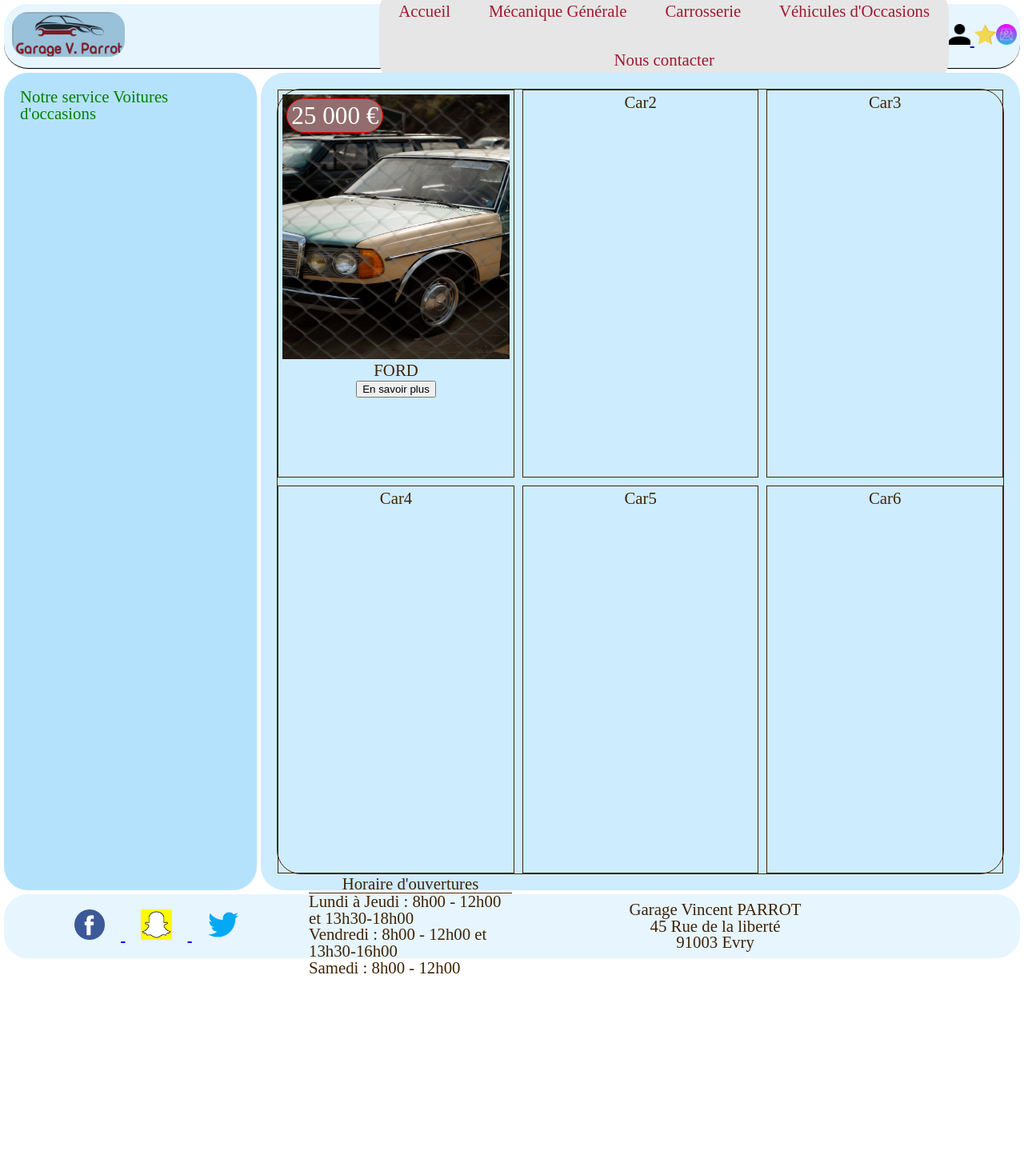
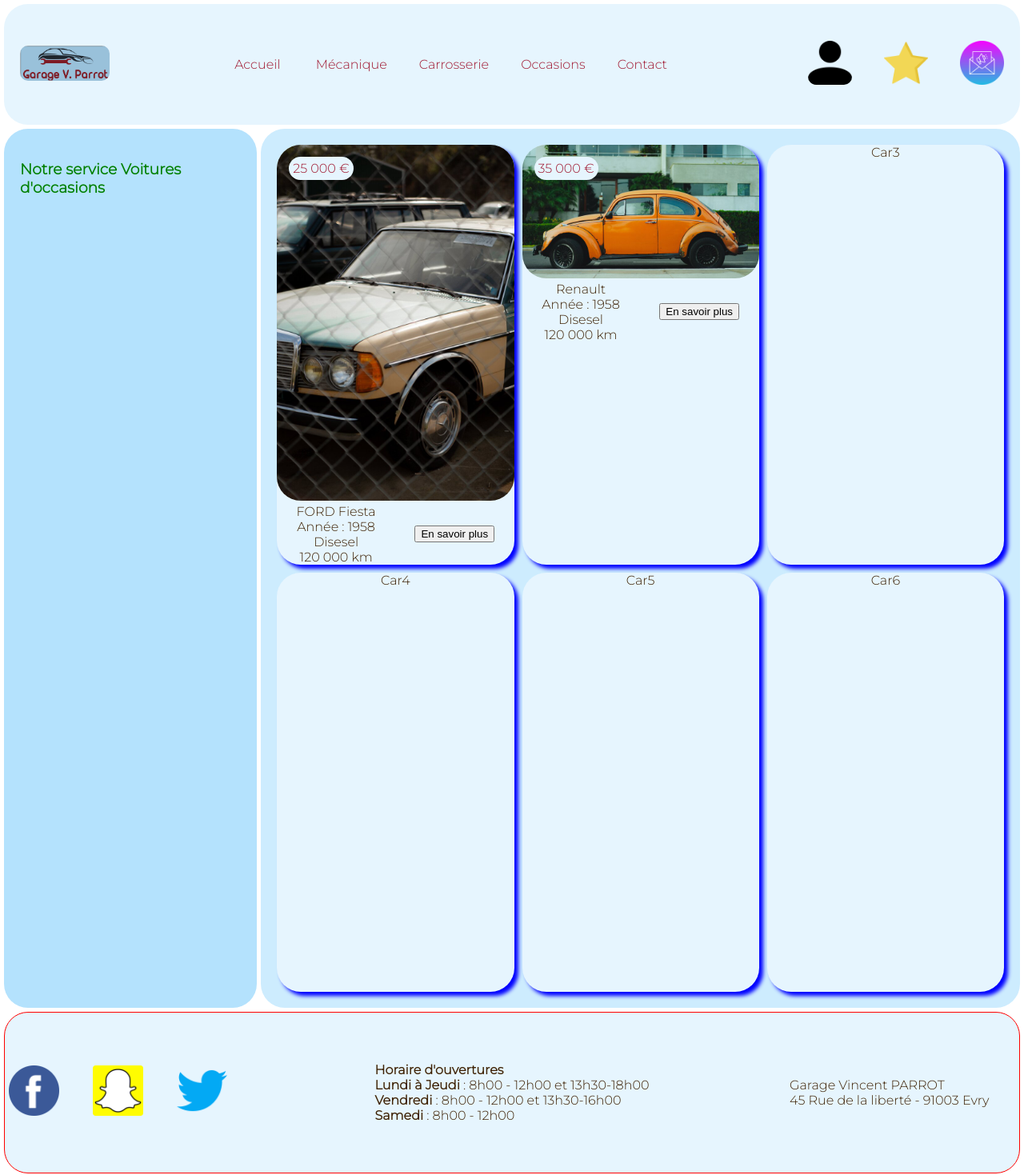
Before and after one commit to zeba79/ECF-Garage-Parrot, a React (Create React App) app: page /occasions in a window 1280 px wide. Shown: the top 1469 px of the page at 80% size. Before the commit the page ends 1221 px from the top, so only its background shows below. Built offline with nearby package versions, Linux system fonts and the light colour scheme.

Commit message:
Add cars informations to Occasions menu

```diff
--- a/src/App.css
+++ b/src/App.css
@@ -1,48 +1,2 @@
-/* http://meyerweb.com/eric/tools/css/reset/
-   v2.0 | 20110126
-   License: none (public domain)
-*/
 
-html, body, div, span, applet, object, iframe,
-h1, h2, h3, h4, h5, h6, p, blockquote, pre,
-a, abbr, acronym, address, big, cite, code,
-del, dfn, em, img, ins, kbd, q, s, samp,
-small, strike, strong, sub, sup, tt, var,
-b, u, i, center,
-dl, dt, dd, ol, ul, li,
-fieldset, form, label, legend,
-table, caption, tbody, tfoot, thead, tr, th, td,
-article, aside, canvas, details, embed,
-figure, figcaption, footer, header, hgroup,
-menu, nav, output, ruby, section, summary,
-time, mark, audio, video {
-	margin: 0;
-	padding: 0;
-	border: 0;
-	font-size: 100%;
-	font: inherit;
-	vertical-align: baseline;
-}
-/* HTML5 display-role reset for older browsers */
-article, aside, details, figcaption, figure,
-footer, header, hgroup, menu, nav, section {
-	display: block;
-}
-body {
-	line-height: 1;
-}
-ol, ul {
-	list-style: none;
-}
-blockquote, q {
-	quotes: none;
-}
-blockquote:before, blockquote:after,
-q:before, q:after {
-	content: '';
-	content: none;
-}
-table {
-	border-collapse: collapse;
-	border-spacing: 0;
-}
+  @import url('https://fonts.googleapis.com/css2?family=Montserrat:wght@300&display=swap');
--- a/src/App.js
+++ b/src/App.js
@@ -18,4 +18,5 @@ function App() {
 
 
 
+
 export default App;
--- a/src/Components/Footer/index.js
+++ b/src/Components/Footer/index.js
@@ -1,5 +1,5 @@
 import React from 'react';
-import { styled } from 'styled-components';
+import { styled } from 'styled-components/macro';
 import { Link } from 'react-router-dom/cjs/react-router-dom.min';
 import FacebookPicture from '../../assets/img/facebook.png';
 import SnapPicture from '../../assets/img/snapchat.png';
@@ -19,27 +19,16 @@ function Footer() {
       </div>
 
       <div className='openHour'>
-        <h2>Horaire d'ouvertures</h2>
-       <p>
-        Lundi à Jeudi : 8h00 - 12h00 et 13h30-18h00
-        </p>
-        <p>
-        Vendredi : 8h00 - 12h00 et 13h30-16h00
-        </p>
-        <p>
-        Samedi : 8h00 - 12h00
-        </p>
+        <span>Horaire d'ouvertures</span><br/>
+        <span>Lundi à Jeudi</span> : 8h00 - 12h00 et 13h30-18h00 <br/>
+        <span>Vendredi</span> : 8h00 - 12h00 et 13h30-16h00 <br/>
+        <span>Samedi </span>: 8h00 - 12h00
+
       </div>
+
       <div className='adress'>
-      <p>
-        Garage Vincent PARROT
-      </p>
-      <p>
-        45 Rue de la liberté
-      </p>
-      <p>
-        91003 Evry
-      </p>
+        Garage Vincent PARROT <br/>
+        45 Rue de la liberté  - 91003 Evry
       </div>
 
     </Wrapper>
@@ -47,40 +36,35 @@ function Footer() {
 }
 
 const Wrapper = styled.footer `
-height : 80px;
-display:flex;
+display: grid;
+grid-template-columns: 1fr 2fr 1fr;
 align-items: center;
+justify-items: center;
 border-radius: 30px;
 background-color:	#e6f5fe;
-
-
-& img{
-  width : 10%;
-  margin: 0px 20px ;
-};
+padding: 5px;
+border:1px solid red;
 
 & .socialNetwork{
-  width:30%;
-  text-align: center;
+  display: flex;
+  & img{
+    width : 60%;
+  };
+
 }
 
-& .adress{
-  width:40%;
-  text-align: center;
-
-}
-& .openHour{
-  width:20%;
-
-
-  & h2{
-    text-align: center;
-    border-bottom: 1px solid;
+  & span{
+    font-weight: bold;
   }
 }
 
+@media (max-width: 600px) {
+  display: inline-block;
+  font-size:0.75em;
 
-
+  & .socialNetwork img{
+    width: 8%;
+  }
 
 
 `;
--- a/src/Components/GlobalStyle.js
+++ b/src/Components/GlobalStyle.js
@@ -1,12 +1,18 @@
-import { createGlobalStyle } from "styled-components";
+import { createGlobalStyle } from "styled-components/macro";
 
 const GlobalStyle = createGlobalStyle `
 body{
     color:#3F2305;
-    font-size: 1.3em;
     margin: 5px;
+    font-family: Montserrat;
 
 }
+
+
+
+
+
+
 
 `;
 
--- a/src/Components/Header/index.js
+++ b/src/Components/Header/index.js
@@ -1,5 +1,5 @@
 import React from 'react';
-import  styled  from 'styled-components';
+import  styled  from 'styled-components/macro';
 import {Link} from 'react-router-dom/cjs/react-router-dom'
 import LogoPicture from '../../assets/img/logo.png';
 import UserPicture from '../../assets/img/user.png';
@@ -11,59 +11,63 @@ function Header() {
 
       <Wrapper>
         <div>
-      <img src= {LogoPicture} alt='' className='logo' />
+        <Link to="/"><img src= {LogoPicture} alt=''/> </Link>
         </div>
+
         <Nav>
-          <Link to="/">Accueil </Link>
-          <Link to="/mecanique">Mécanique Générale </Link>
-          <Link to="/carrosserie">Carrosserie</Link>
-          <Link to="/occasions">Véhicules d'Occasions</Link>
-          <Link to="/contact">Nous contacter</Link>
+          <div className='navMenu'>
+            <Link to="/">Accueil </Link>
+            <Link to="/mecanique">Mécanique</Link>
+            <Link to="/carrosserie">Carrosserie</Link>
+            <Link to="/occasions">Occasions</Link>
+            <Link to="/contact">Contact</Link>
+          </div>
+          <div className='memberSpace'>
+          <Link to="/"><img src= {UserPicture} alt=''/></Link>
+          <Link to="/"><img src= {FavoritePicture} alt=''/> </Link>
+          <Link to="/"><img src= {NewsletterPicture} alt=''/></Link>
+          </div>
         </Nav>
-        <div className='memberSpace'>
-          <Link to="/user"> <img src= {UserPicture} alt='' className='user'/> </Link>
-          <Link to="/favorite"><img src= {FavoritePicture} alt='' className='favorite'/></Link>
-          <Link to="/newsletter"><img src= {NewsletterPicture} alt='' className='newsletter'/></Link>
-        </div>
       </Wrapper>
 
   )
 }
 
+
+
+export default Header
 const Wrapper = styled.div `
-height : 80px;
 display: flex;
-align-items: center;
-justify-content: space-around;
-border-bottom: 1px solid black;
-background-color:#e6f5fe;
-border-radius:30px;
+justify-content:space-around;
+align-items:center;
+border-radius: 30px;
+background-color:	#e6f5fe;
+padding: 0px 0px 0px 20px;;
 
-& .logo{
-  width: 30%;
-  margin: 10px;
-  border-radius:20px;
+& img{
+  width: 100%;
+  border-radius: 10px;
 }
 
-& .memberSpace{
-  width:10%;
+  & .logo{
+    border-radius:20px;
+    border: 1px solid green;
 
-}
+  }
 
-& .memberSpace img{
-  width: 30%;
-}
+  }
+  @media (max-width: 600px)  {
+    display: inline-block;
+    }
+
 `;
 
 
 const Nav = styled.nav`
-display: flex;
-flex-wrap: wrap;
-justify-content: space-around;
+display: grid;
+grid-template-columns: 3fr 1fr;
 align-items: center;
-width: 80%;
-background-color: #e6e6e6;
-border-radius: 30px;
+justify-items: center;
 
 & a:hover{
   transition: linear 0.25s;
@@ -79,11 +83,36 @@ border-radius: 30px;
   padding: 10px;
 }
 
+& .memberSpace{
+  display: flex;
+  justify-content: space-around;
+
+
+}
+@media (max-width: 600px)  {
+    display: inline-block;
+    font-size:0.75em;
+
+    & .memberSpace img{
+      width: 8%;
+    }
+
+    & a{
+      text-decoration: none;
+      color:#A01830;
+      margin: 3px;
+      padding: 3px;
+    }
+
+    & a:hover{
+      transition: linear 0.25s;
+      color: #FFF;
+      border-radius:10px;
+
+    }
+  }
 
 
 
 
 `;
-
-
-export default Header
--- a/src/Components/Layout.js
+++ b/src/Components/Layout.js
@@ -1,5 +1,5 @@
 import React from 'react'
-import {styled} from 'styled-components'
+import {styled} from 'styled-components/macro'
 import GlobalStyle from './GlobalStyle';
 import Header from '../Components/Header';
 import Footer from './Footer';
@@ -21,4 +21,16 @@ function Layout() {
 export default Layout;
 
 const Wrapper = styled.div `
+display: grid;
+grid-template-rows: 1.5fr 11fr 2fr;
+align-content: center;
+justify-content: center;
+
+
+@media (max-width: 600px)  {
+  display: inline-block;
+  font-size:0.75em;
+}
+
+
 `;
--- a/src/Components/Main/index.js
+++ b/src/Components/Main/index.js
@@ -1,5 +1,5 @@
 import React from 'react'
-import { styled } from 'styled-components'
+import { styled } from 'styled-components/macro'
 import { Switch, Route} from 'react-router-dom/cjs/react-router-dom';
 import Home from '../Home';
 import Mecanique from '../Mecanique';
@@ -10,9 +10,9 @@ function Main() {
   return (
     <MainHeight>
       <div className='aside'>
-        <h2>
+        <h3>
         Notre service Voitures d'occasions
-        </h2>
+        </h3>
 
       </div>
 
@@ -37,7 +37,6 @@ function Main() {
 export default Main
 
 const MainHeight = styled.div`
-min-height: calc(100vh - 180px);
 display:grid;
 grid-gap: 5px;
 grid-template-columns:1fr 3fr;
@@ -57,4 +56,6 @@ grid-template-columns:1fr 3fr;
 
 
 }
+@media (max-width: 600px) {
+  display: inline-block;
 `;
--- a/src/Components/Occasions/index.js
+++ b/src/Components/Occasions/index.js
@@ -1,20 +1,50 @@
 import React from 'react'
-import { styled } from 'styled-components';
-import Car1 from '../../assets/img/Car1.jpg'
+import { styled } from 'styled-components/macro';
+import Car1 from '../../assets/img/Car1.jpg';
+import Car2 from '../../assets/img/Car2.jpg'
 
 
 function Occasions() {
   return (
       <Grid>
         <div className='car car1' >
-          <p className='price'>
+          <div className='price'>
           25 000 €
-          </p>
-          <img src= {Car1} alt=''/>
-          <p className='description'>FORD</p>
+          </div>
+          <div>
+          <img src= {Car1} alt='' />
+          </div>
+          <div className='description'>
+            <div>
+            FORD Fiesta <br/>
+            Année : 1958<br/>
+            Disesel<br/>
+            120 000 km
+            </div>
+            <div>
           <button>En savoir plus</button>
+            </div>
+            </div>
+        </div>
+        <div className='car car2' >
+          <div className='price'>
+          35 000 €
           </div>
-        <div className='car' >Car2</div>
+          <div>
+          <img src= {Car2} alt='' />
+          </div>
+          <div className='description'>
+            <div>
+            Renault  <br/>
+            Année : 1958<br/>
+            Disesel<br/>
+            120 000 km
+            </div>
+            <div>
+          <button>En savoir plus</button>
+            </div>
+            </div>
+        </div>
         <div className='car' >Car3</div>
         <div className='car' >Car4</div>
         <div className='car' >Car5</div>
@@ -32,32 +62,43 @@ display:grid;
 grid-gap: 10px;
 grid-template-columns: 1fr 1fr 1fr ;
 grid-template-rows: 1fr 1fr;
-border: solid 1px ;
 border-radius: 30px;
 text-align: center;
 
 & .car{
-  border: 1px solid;
-  padding: 5px;
+  box-shadow: 5px 5px 5px blue;
+  border-radius: 30px;
+  background-color:	#e6f5fe;
+
 
 }
 
 & .car1 img{
   width: 100%;
-  height: 70%;
+  border-radius: 30px;
+
+}
+
+& .car2 img{
+  width: 100%;
+  border-radius: 30px;
 
 }
 & .price {
   position: absolute;
-  margin: 5px 0 0 5px;
-  z-index: 5;
-  border: 1px solid red;
-  color : #FFF;
-  background-color:#936D6D;
+  margin: 15px 0 0 15px;
+  z-index: 0;
+  color : #A01830;
+  background-color:#e6f5fe;
   border-radius: 30px;
   padding: 5px;
-  font-size: 1.5em;
 
 }
 
+& .description{
+display:flex;
+justify-content: space-around;
+align-items: center;
+}
+
 `;
```
